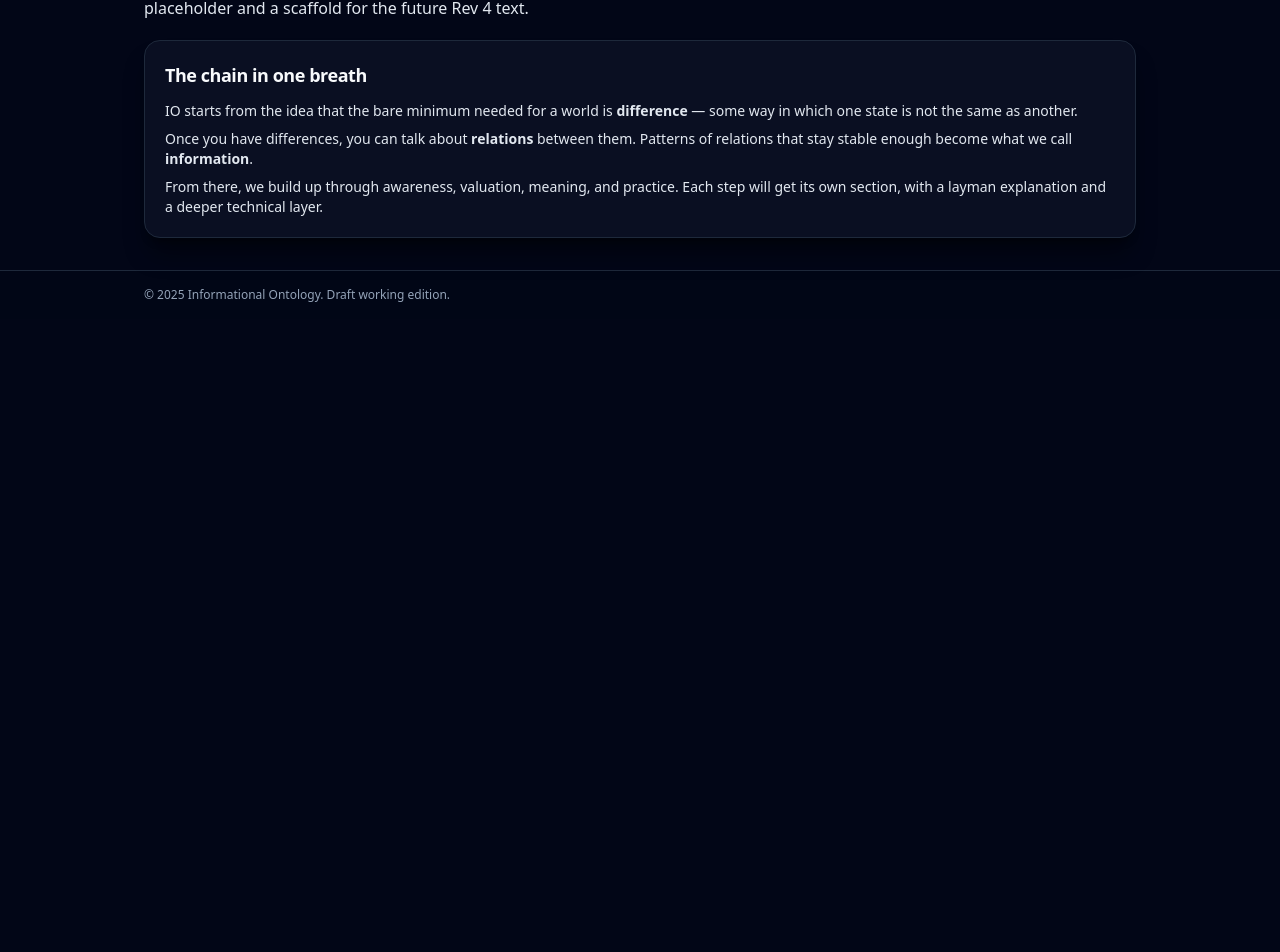
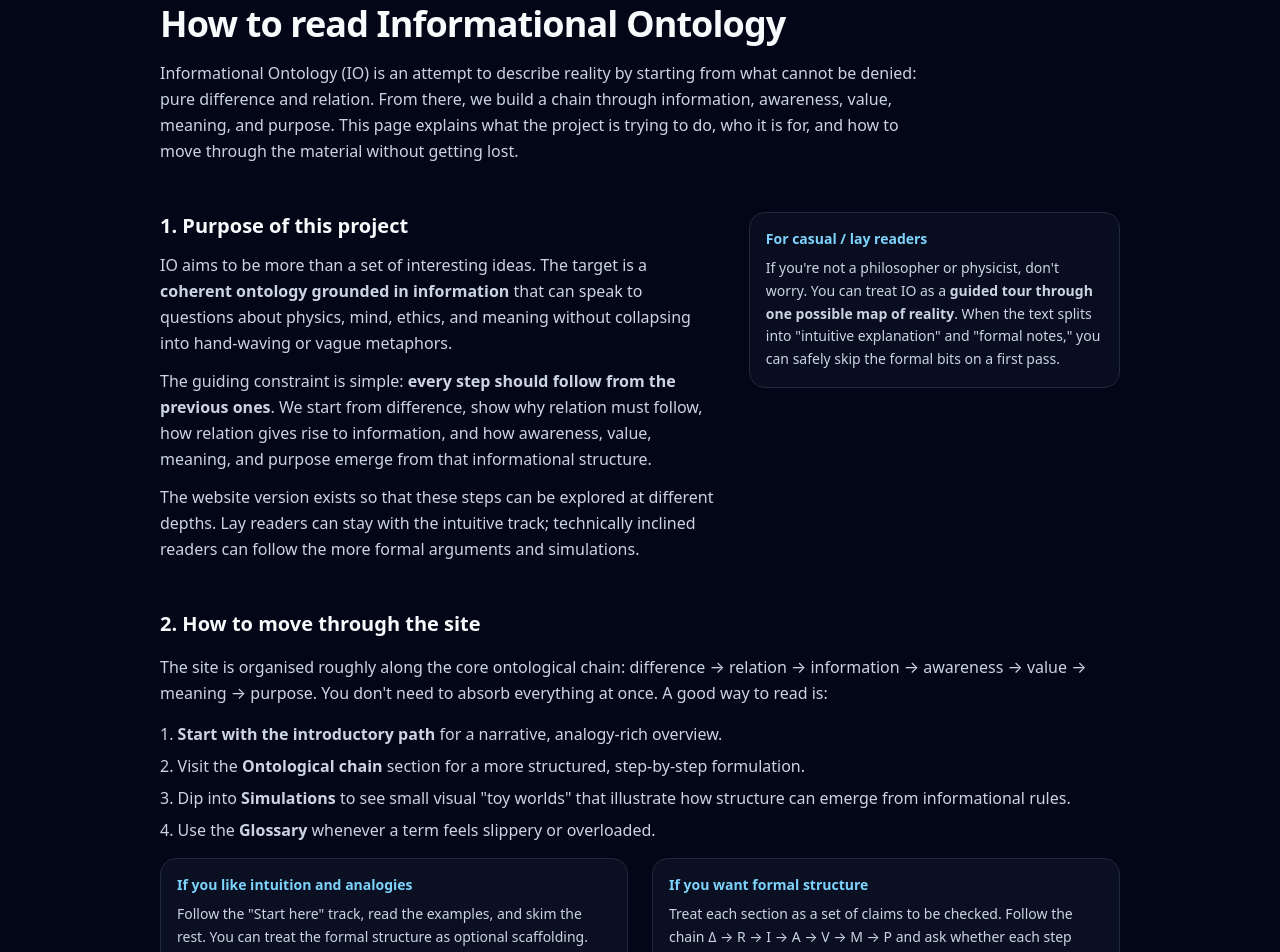
Before and after one commit to MindsEye69/information-ontology-site, a Next.js app: page /intro in a window 1280 px wide. Shown: the part 169-1121 px from the top of the page. Before the commit the page ends 800 px from the top, so only its background shows below. Built offline with nearby package versions, Linux system fonts and the light colour scheme.

Commit message:
Add Structured introduction page

```diff
--- a/app/intro/page.tsx
+++ b/app/intro/page.tsx
@@ -1,39 +1,198 @@
-import { Card, CardContent, CardHeader, CardTitle } from "@/components/ui/card";
+// app/intro/page.tsx
+import type { Metadata } from "next";
+
+export const metadata: Metadata = {
+  title: "Introduction | Informational Ontology",
+  description:
+    "How to read the Informational Ontology site, who it is for, and what problem it tries to solve.",
+};
 
 export default function IntroPage() {
   return (
-    <div className="space-y-5">
-      <h1 className="text-2xl font-semibold tracking-tight">
-        Introductory Path
-      </h1>
-      <p className="max-w-2xl text-slate-200">
-        This section will gradually become the main layman&apos;s explanation of IO.
-        For now it&apos;s a placeholder and a scaffold for the future Rev 4 text.
-      </p>
+    <main className="mx-auto max-w-5xl px-4 py-12 space-y-12">
+      {/* Page header */}
+      <section className="space-y-4">
+        <p className="text-sm font-semibold tracking-wide text-sky-400">
+          Introduction
+        </p>
+        <h1 className="text-3xl font-bold tracking-tight sm:text-4xl">
+          How to read Informational Ontology
+        </h1>
+        <p className="text-base text-slate-300 leading-relaxed max-w-3xl">
+          Informational Ontology (IO) is an attempt to describe reality by
+          starting from what cannot be denied: pure difference and relation.
+          From there, we build a chain through information, awareness, value,
+          meaning, and purpose. This page explains what the project is trying
+          to do, who it is for, and how to move through the material without
+          getting lost.
+        </p>
+      </section>
 
-      <Card>
-        <CardHeader>
-          <CardTitle>The chain in one breath</CardTitle>
-        </CardHeader>
-        <CardContent className="space-y-2 text-sm text-slate-200">
-          <p>
-            IO starts from the idea that the bare minimum needed for a world is{" "}
-            <strong>difference</strong> — some way in which one state is not the
-            same as another.
+      {/* 1.1 Purpose */}
+      <section className="grid gap-8 md:grid-cols-[3fr,2fr] items-start">
+        <div className="space-y-3">
+          <h2 className="text-xl font-semibold">1. Purpose of this project</h2>
+          <p className="text-slate-300 leading-relaxed">
+            IO aims to be more than a set of interesting ideas. The target is a{" "}
+            <span className="font-semibold">
+              coherent ontology grounded in information
+            </span>{" "}
+            that can speak to questions about physics, mind, ethics, and
+            meaning without collapsing into hand-waving or vague metaphors.
           </p>
-          <p>
-            Once you have differences, you can talk about{" "}
-            <strong>relations</strong> between them. Patterns of relations that
-            stay stable enough become what we call{" "}
-            <strong>information</strong>.
+          <p className="text-slate-300 leading-relaxed">
+            The guiding constraint is simple:{" "}
+            <span className="font-semibold">
+              every step should follow from the previous ones
+            </span>
+            . We start from difference, show why relation must follow, how
+            relation gives rise to information, and how awareness, value,
+            meaning, and purpose emerge from that informational structure.
           </p>
-          <p>
-            From there, we build up through awareness, valuation, meaning, and
-            practice. Each step will get its own section, with a layman
-            explanation and a deeper technical layer.
+          <p className="text-slate-300 leading-relaxed">
+            The website version exists so that these steps can be explored at
+            different depths. Lay readers can stay with the intuitive track;
+            technically inclined readers can follow the more formal arguments
+            and simulations.
           </p>
-        </CardContent>
-      </Card>
-    </div>
+        </div>
+
+        {/* Sidebar for lay readers */}
+        <aside className="rounded-2xl border border-slate-800 bg-slate-900/50 p-4 space-y-2">
+          <h3 className="text-sm font-semibold text-sky-300">
+            For casual / lay readers
+          </h3>
+          <p className="text-sm text-slate-300 leading-relaxed">
+            If you&apos;re not a philosopher or physicist, don&apos;t worry.
+            You can treat IO as a{" "}
+            <span className="font-semibold">
+              guided tour through one possible map of reality
+            </span>
+            . When the text splits into &quot;intuitive explanation&quot; and
+            &quot;formal notes,&quot; you can safely skip the formal bits on a
+            first pass.
+          </p>
+        </aside>
+      </section>
+
+      {/* 1.2 How to read */}
+      <section className="space-y-4">
+        <h2 className="text-xl font-semibold">2. How to move through the site</h2>
+        <p className="text-slate-300 leading-relaxed">
+          The site is organised roughly along the core ontological chain:
+          difference → relation → information → awareness → value → meaning →
+          purpose. You don&apos;t need to absorb everything at once. A good
+          way to read is:
+        </p>
+        <ol className="list-decimal list-inside space-y-2 text-slate-300">
+          <li>
+            <span className="font-semibold">Start with the introductory path</span>{" "}
+            for a narrative, analogy-rich overview.
+          </li>
+          <li>
+            Visit the <span className="font-semibold">Ontological chain</span>{" "}
+            section for a more structured, step-by-step formulation.
+          </li>
+          <li>
+            Dip into <span className="font-semibold">Simulations</span> to see
+            small visual &quot;toy worlds&quot; that illustrate how structure
+            can emerge from informational rules.
+          </li>
+          <li>
+            Use the <span className="font-semibold">Glossary</span> whenever a
+            term feels slippery or overloaded.
+          </li>
+        </ol>
+
+        <div className="grid gap-6 md:grid-cols-2">
+          <div className="rounded-2xl border border-slate-800 bg-slate-900/60 p-4 space-y-2">
+            <h3 className="text-sm font-semibold text-sky-300">
+              If you like intuition and analogies
+            </h3>
+            <p className="text-sm text-slate-300 leading-relaxed">
+              Follow the &quot;Start here&quot; track, read the examples, and
+              skim the rest. You can treat the formal structure as optional
+              scaffolding.
+            </p>
+          </div>
+          <div className="rounded-2xl border border-slate-800 bg-slate-900/60 p-4 space-y-2">
+            <h3 className="text-sm font-semibold text-sky-300">
+              If you want formal structure
+            </h3>
+            <p className="text-sm text-slate-300 leading-relaxed">
+              Treat each section as a set of claims to be checked. Follow the
+              chain Δ → R → I → A → V → M → P and ask whether each step really
+              follows. The simulations and analogies are then tools for stress-
+              testing the structure, not replacements for it.
+            </p>
+          </div>
+        </div>
+      </section>
+
+      {/* 1.3 Scope & limits */}
+      <section className="space-y-4">
+        <h2 className="text-xl font-semibold">
+          3. Scope, limits, and intended audience
+        </h2>
+        <p className="text-slate-300 leading-relaxed">
+          IO is not a physics theory, not a theology, and not a self-help
+          system. It is{" "}
+          <span className="font-semibold">
+            a metaphysical and structural proposal
+          </span>{" "}
+          about how reality can be understood in informational terms.
+        </p>
+        <p className="text-slate-300 leading-relaxed">
+          The primary audience includes people who are already thinking about
+          metaphysics, consciousness, systems theory, or foundations of
+          physics—but it is written so that a motivated lay reader can follow
+          with patience and the help of sidebars and diagrams.
+        </p>
+        <p className="text-slate-300 leading-relaxed">
+          The project makes commitments: for example, that{" "}
+          <span className="italic">to exist is to differ</span>, and that
+          information and awareness are not optional add-ons but{" "}
+          <span className="font-semibold">structural features of reality</span>.
+          Those commitments can be challenged, but they are always stated as
+          clearly as possible so disagreement has something definite to push
+          against.
+        </p>
+      </section>
+
+      {/* 1.4 Relation to earlier drafts / versions */}
+      <section className="space-y-4">
+        <h2 className="text-xl font-semibold">
+          4. Relation to earlier drafts and future versions
+        </h2>
+        <p className="text-slate-300 leading-relaxed">
+          This site corresponds to what was previously called{" "}
+          <span className="font-semibold">Revision 4</span> of the
+          Informational Ontology manuscript. The goal is to stabilise the core
+          arguments in a public, inspectable form. Earlier drafts and private
+          notes are treated as background material, not as canonical sources.
+        </p>
+        <p className="text-slate-300 leading-relaxed">
+          As the project evolves, new sections, simulations, and sidebars may
+          be added. When that happens, the aim is{" "}
+          <span className="font-semibold">
+            clarification, not endless reinvention
+          </span>
+          : changes should reduce confusion, tighten arguments, or integrate
+          feedback—rather than shifting the foundations under the reader&apos;s
+          feet.
+        </p>
+      </section>
+
+      {/* Closing */}
+      <section className="border-t border-slate-800 pt-6">
+        <p className="text-sm text-slate-400 leading-relaxed">
+          From here, you can continue along the{" "}
+          <span className="font-semibold">introductory path</span>, or jump
+          directly into the{" "}
+          <span className="font-semibold">ontological chain</span> if you&apos;d
+          like to see the formal structure first.
+        </p>
+      </section>
+    </main>
   );
 }
```
